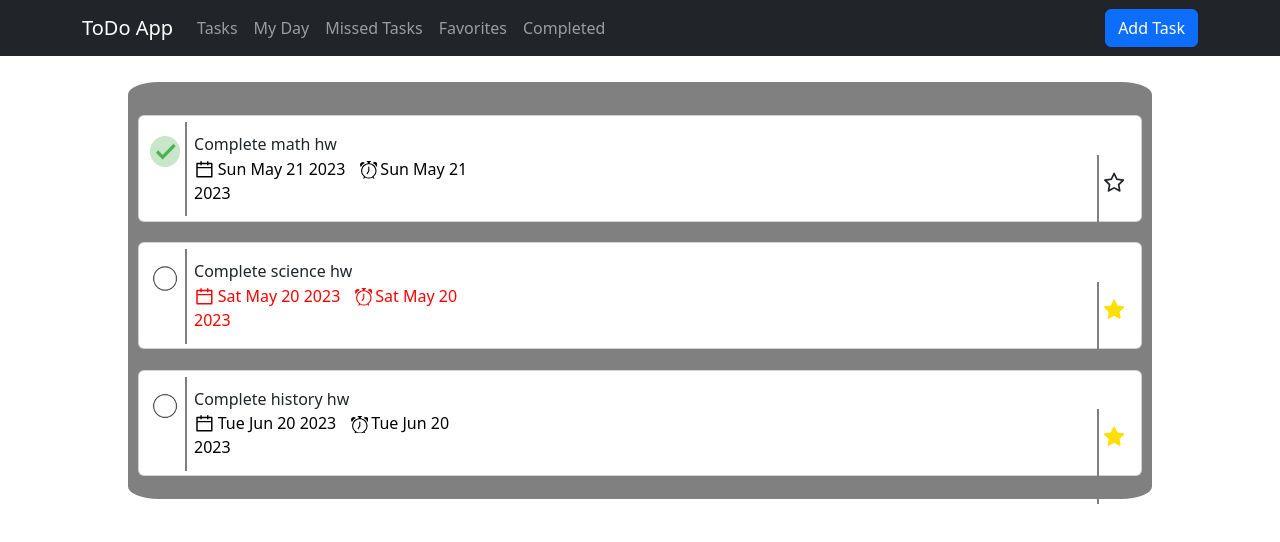
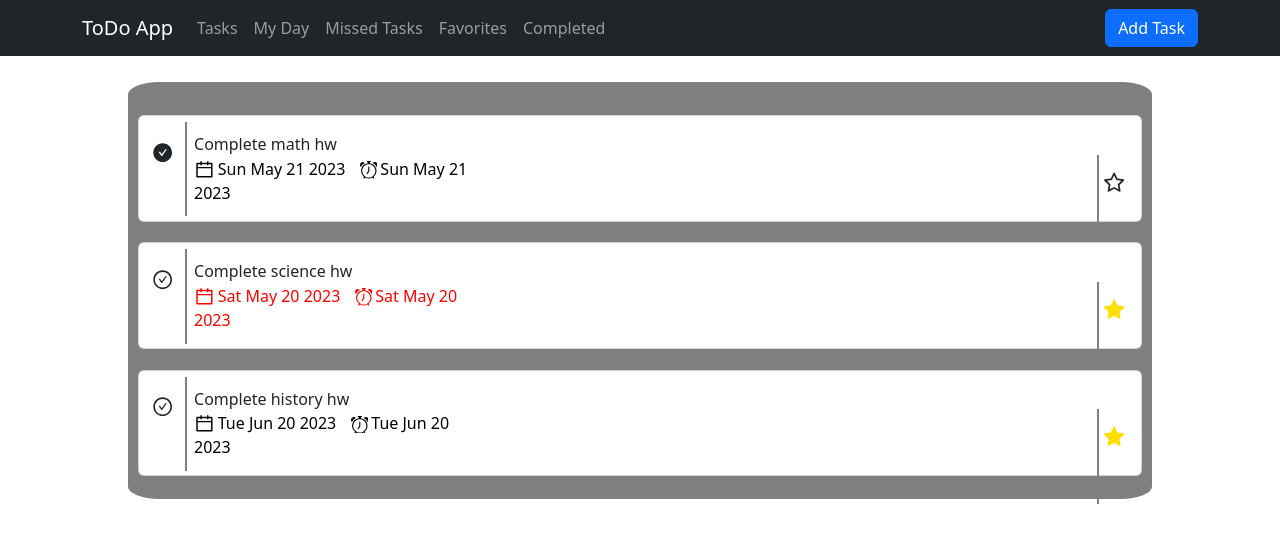
Before and after one commit to boscosylvester-john/react-todo-app, a React (Create React App) app in the folder todo-app/: page / in a window 1280 px wide. Shown: the top 542 px of the page. Built offline with nearby package versions, Linux system fonts and the light colour scheme; data requests are answered from the project's data file.

Commit message:
Replace task completion image with icons

```diff
--- a/todo-app/src/components/TaskCard.js
+++ b/todo-app/src/components/TaskCard.js
@@ -1,14 +1,18 @@
 import React from 'react';
 import Card from 'react-bootstrap/Card';
 import taskCardStyles from './TaskCard.module.css';
-import completedTaskImg from '../icons/completedtasks.png';
-import pendingTaskImg from '../icons/pendingtasks.png';
+// import completedTaskImg from '../icons/completedtasks.png';
+// import pendingTaskImg from '../icons/pendingtasks.png';
 // import filledStarImg from '../icons/filledstar.png';
 // import unfilledStarImg from '../icons/unfilledstar.png';
 import TaskContents from './TaskContents';
 import { IS_FAVORITE, PAGE_TYPES } from '../constants';
-import { AiFillStar } from 'react-icons/ai';
-import { AiOutlineStar } from 'react-icons/ai';
+import {
+  AiFillStar,
+  AiOutlineStar,
+  AiFillCheckCircle,
+  AiOutlineCheckCircle
+} from 'react-icons/ai';
 
 const TaskCard = ({ task, updateTaskList }) => {
   const toggleCompletionStatus = (currentTask) => {
@@ -32,7 +36,7 @@ const TaskCard = ({ task, updateTaskList }) => {
   return (
     <Card className={taskCardStyles.task}>
       <Card.Body>
-        <img
+        {/* <img
           className={taskCardStyles.checkImage}
           src={
             task.status === PAGE_TYPES.COMPLETED
@@ -42,7 +46,22 @@ const TaskCard = ({ task, updateTaskList }) => {
           onClick={() => {
             toggleCompletionStatus(task);
           }}
-        />
+        /> */}
+        {task.status === PAGE_TYPES.COMPLETED ? (
+          <AiFillCheckCircle
+            className={taskCardStyles.completed}
+            onClick={() => {
+              toggleCompletionStatus(task);
+            }}
+          />
+        ) : (
+          <AiOutlineCheckCircle
+            className={taskCardStyles.notCompleted}
+            onClick={() => {
+              toggleCompletionStatus(task);
+            }}
+          />
+        )}
         <div className={taskCardStyles.line1}></div>
         <TaskContents
           className={taskCardStyles.contents}
--- a/todo-app/src/components/TaskCard.module.css
+++ b/todo-app/src/components/TaskCard.module.css
@@ -2,11 +2,20 @@
 	margin: 2% 1% 1% 1%;
 }
 
-.checkImage {
+.completed {
 	float: left;
-	margin-left: -1%;
-	width: 4%;
-	height: 4%;
+	margin: 1% 0 0 -0.3%;
+	width: 2.2%;
+	height: 2.2%;
+	cursor: pointer;
+}
+
+.notCompleted {
+	float: left;
+	margin: 1% 0 0 -0.3%;
+	width: 2.2%;
+	height: 2.2%;
+	cursor: pointer;
 }
 
 .line1 {
@@ -34,7 +43,8 @@
 	margin: -3.5% -0.2% 0 0;
 	width: 2.5%;
 	height: 2.5%;
-	color: #FFDF00
+	color: #FFDF00;
+	cursor: pointer;
 }
 
 .unfavorite {
@@ -42,4 +52,5 @@
 	margin: -3.5% -0.2% 0 0;
 	width: 2.5%;
 	height: 2.5%;
+	cursor: pointer;
 }
```
